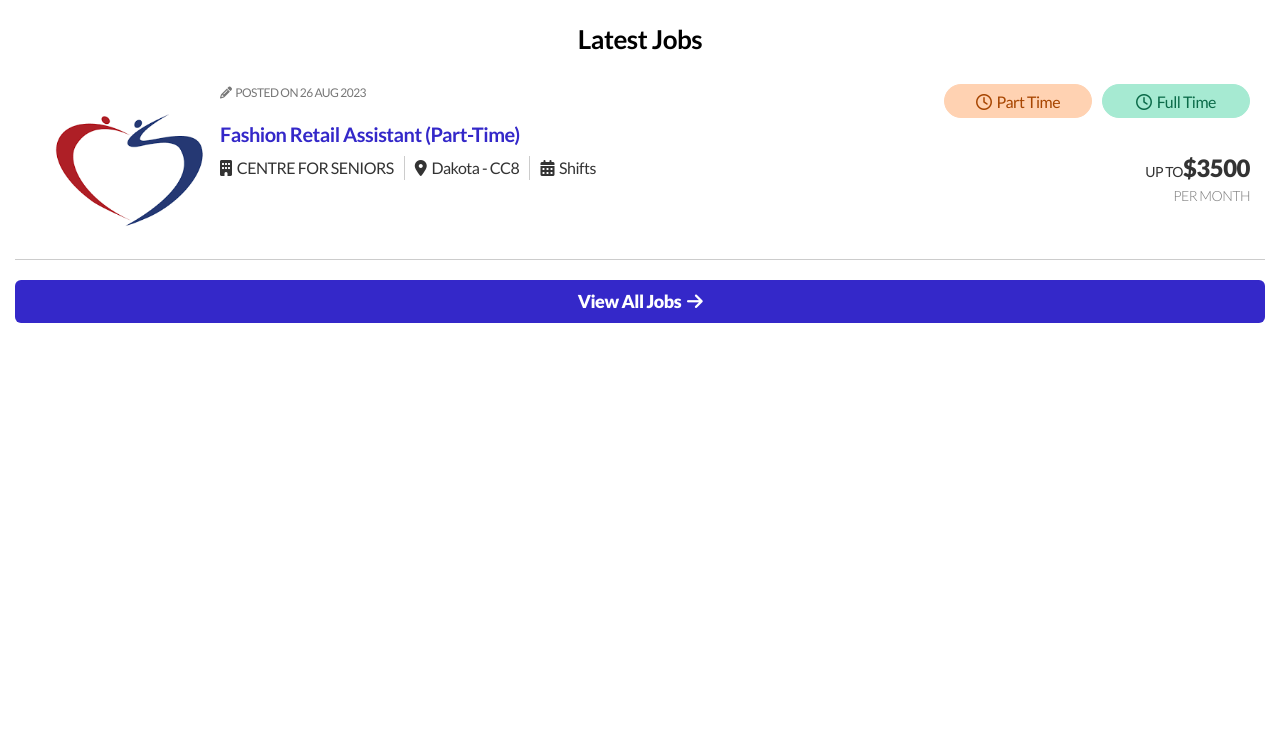
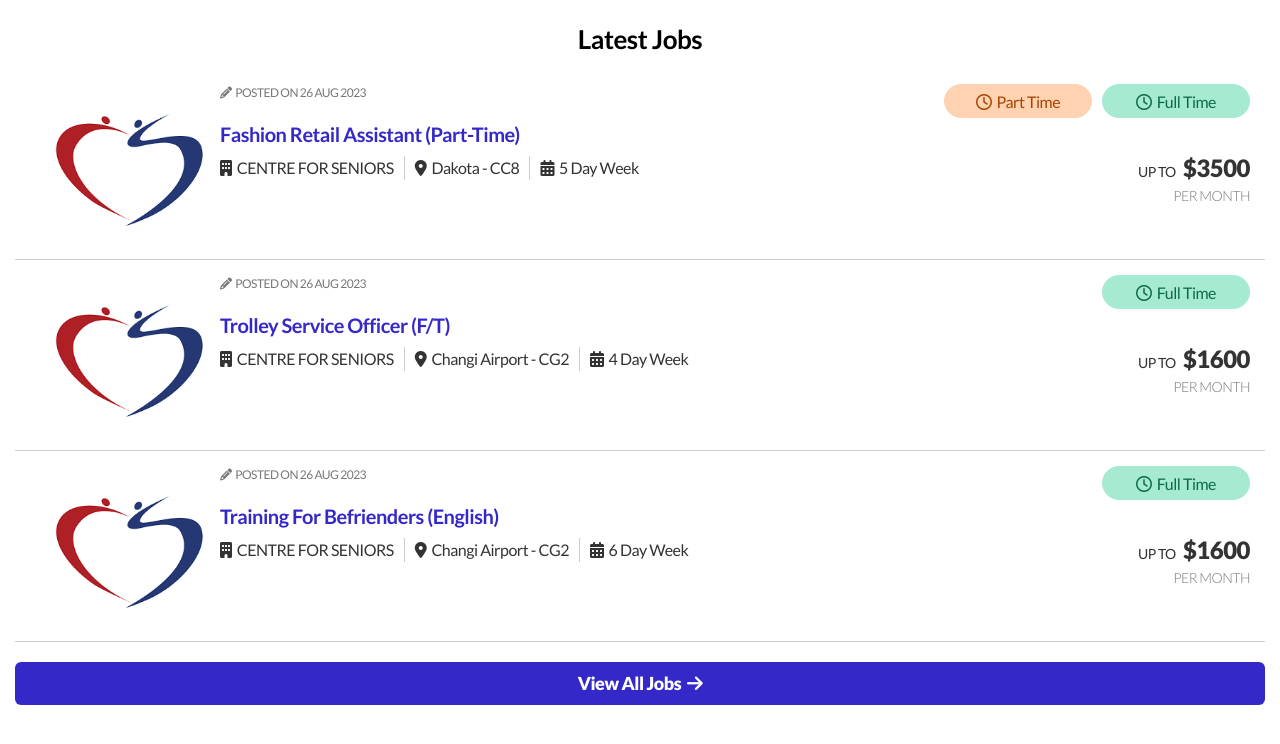
Before and after one commit to phr9000/seniorJob, a React (Create React App) app: page / in a window 1280 px wide. Shown: the top 744 px of the page. Built offline with nearby package versions, Linux system fonts and the light colour scheme.

Commit message:
+ latestList Comp - 컴포넌트 분리 및 데이터 구조화

```diff
--- a/src/components/Guide.tsx
+++ b/src/components/Guide.tsx
@@ -1,6 +1,12 @@
 /* eslint-disable */
 import {Link} from "react-router-dom";
 import React from "react";
+
+/* Import imgs */
+import imgs from "src/common/ImgDef";
+
+/* Import Component */
+import {JobItem} from 'src/components/LatestList';
 
 interface SecTitleProps {
   /**
@@ -21,7 +27,7 @@ export function SecTitle({title = "섹션제목"}: SecTitleProps) {
   );
 }
 
-export function BigBtn({title = " View All Jobs"}: BigBtnTitleProps) {
+export function BigBtn({title = "View All Jobs"}: BigBtnTitleProps) {
   return (
     <div className="big_btn">
       <a href="#none" title="페이지이동">
@@ -33,6 +39,7 @@ export function BigBtn({title = " View All Jobs"}: BigBtnTitleProps) {
 }
 
 const Guide: React.FC = () => {
+  // 가이드 모듈 타이틀에 대한 스타일
   const commonStyle = {
     fontWeight: '700',
     backgroundColor: 'yellow',
@@ -49,6 +56,19 @@ const Guide: React.FC = () => {
     textIndent: '60px',
   }
 
+  // Latest List Item에 대한 변수
+  const someJobData = {
+    thumb: imgs.thumb_01,
+    postedOn: "26 Aug 2023",
+    jobTypes: ["Part Time", "Full Time"],
+    title: "Fashion Retail Assistant (Part-Time)",
+    company: "CENTRE FOR SENIORS",
+    location: "Dakota - CC8",
+    calendar: "5 Day Week",
+    salary: "$3500",
+    period: "per month"
+  };
+
   return (
     <>
       <div style={{...commonStyle, ...fontSize30}}>[Guide Page]</div>
@@ -58,6 +78,10 @@ const Guide: React.FC = () => {
       <div style={{...commonStyle, ...fontSize20}}>[btn Big]</div>
       <BigBtn/>
 
+      <div style={{...commonStyle, ...fontSize20}}>[Latest List Item]</div>
+      <JobItem job={someJobData}/>
+
+
     </>
   );
 };
--- a/src/components/LatestList.tsx
+++ b/src/components/LatestList.tsx
@@ -11,69 +11,224 @@ import "src/components/latestList.scss";
 import {SecTitle} from 'src/components/Guide';
 import {BigBtn} from 'src/components/Guide';
 
+
+const jobList = [
+  {
+    thumb: imgs.thumb_01,
+    postedOn: "26 Aug 2023",
+    jobTypes: ["Part Time", "Full Time"],
+    title: "Fashion Retail Assistant (Part-Time)",
+    company: "CENTRE FOR SENIORS",
+    location: "Dakota - CC8",
+    calendar: "5 Day Week",
+    salary: "$3500",
+    period: "per month"
+  },
+  {
+    thumb: imgs.thumb_01,
+    postedOn: "26 Aug 2023",
+    jobTypes: ["Full Time"],
+    title: "Trolley Service Officer (F/T)",
+    company: "CENTRE FOR SENIORS",
+    location: "Changi Airport - CG2",
+    calendar: "4 Day Week",
+    salary: "$1600",
+    period: "per month"
+  },
+  {
+    thumb: imgs.thumb_01,
+    postedOn: "26 Aug 2023",
+    jobTypes: ["Full Time"],
+    title: "Training For Befrienders (English)",
+    company: "CENTRE FOR SENIORS",
+    location: "Changi Airport - CG2",
+    calendar: "6 Day Week",
+    salary: "$1600",
+    period: "per month"
+  }
+];
+
+export const JobItem: React.FC<{ job: typeof jobList[0] }> = ({job}) => (
+  <li className="sec_list">
+    <a href="#" className="add_links flex">
+      <div className="thumb_area shrink-0">
+        <img src={job.thumb} alt=""/>
+      </div>
+      <div className="text_area">
+        <div className="row flex justify-between">
+          <span className="posted_on">
+            <i className="fas fa-pencil-alt"></i>
+            &nbsp;&nbsp;Posted on {job.postedOn}
+          </span>
+          <div className="row flex items-center">
+            {job.jobTypes.map(type => (
+              <p className={`jobtype_${type.toLowerCase().replace(" ", "_")}`} key={type}>
+                <i className="far fa-clock"></i>
+                &nbsp;&nbsp;{type}
+              </p>
+            ))}
+          </div>
+        </div>
+        <div className="row course_desc">
+          <h3 className="job_tit">{job.title}</h3>
+          <div className="job_desc flex justify-between">
+            <ul className="flex align-center">
+              <li>
+                <span className="txt">
+                  <i className="fas fa-building"></i>
+                  &nbsp;&nbsp;{job.company}
+                </span>
+              </li>
+              <li>
+                <span className="txt">
+                  <i className="fas fa-map-marker-alt"></i>
+                  &nbsp;&nbsp;{job.location}
+                </span>
+              </li>
+              <li>
+                <span className="txt">
+                  <i className="fas fa-calendar-alt"></i>
+                  &nbsp;&nbsp;{job.calendar}
+                </span>
+              </li>
+            </ul>
+            <div className="row">
+              <div className="salary">UP TO <span className="data_salary">{job.salary}</span></div>
+              <div className="salperiod">{job.period}</div>
+            </div>
+          </div>
+        </div>
+      </div>
+    </a>
+  </li>
+);
+
 const LatestList: React.FC = () => {
   return (
 
     <section className="latestListComp">
       <div className="section_inner">
         <SecTitle title="Latest Jobs"/>
-        <div className="sec_list">
-          <a href="#" className="add_links flex">
-            <div className="thumb_area shrink-0">
-              <img src={imgs.thumb_01} alt=""/>
-            </div>
-            <div className="text_area">
-              <div className="row flex justify-between">
-                <span className="posted_on">
-                  <i className="fas fa-pencil-alt"></i>
-                  &nbsp;&nbsp;Posted on 26 Aug 2023
-                </span>
-                <div className="row flex items-center">
-                  <p className="jobtype_part">
-                    <i className="far fa-clock"></i>
-                    &nbsp;&nbsp;Part Time
-                  </p>
-                  <p className="jobtype_pull">
-                    <i className="far fa-clock"></i>
-                    &nbsp;&nbsp;Full Time
-                  </p>
-                </div>
-              </div>
-              <div className="row course_desc">
-                <h3 className="job_tit">Fashion Retail Assistant (Part-Time)</h3>
-                <div className="job_desc flex justify-between">
-                  <ul className="flex align-center">
-                    <li>
-                      <span className="txt">
-                        <i className="fas fa-building"></i>
-                        &nbsp;&nbsp;CENTRE FOR SENIORS
-                      </span>
-                    </li>
-                    <li>
-                      <span className="txt">
-                        <i className="fas fa-map-marker-alt"></i>
-                        &nbsp;&nbsp;Dakota - CC8
-                      </span>
-                    </li>
-                    <li>
-                      <span className="txt">
-                        <i className="fas fa-calendar-alt"></i>
-                        &nbsp;&nbsp;Shifts
-                      </span>
-                    </li>
-                  </ul>
-                  <div className="row">
-                    <div className="salary">
-                      UP TO
-                      <span className="data_salary">$3500</span>
-                    </div>
-                    <div className="salperiod">per month</div>
-                  </div>
-                </div>
-              </div>
-            </div>
-          </a>
-        </div>
+
+        {/* 컴포넌트 분리 및 데이터 구조화 */}
+        <ul>
+          {jobList.map(job => <JobItem job={job} key={job.title}/>)}
+        </ul>
+
+
+        {/* 기존 마크업 */}
+        {/*<ul>*/}
+        {/*  <li className="sec_list">*/}
+        {/*    <a href="#" className="add_links flex">*/}
+        {/*      <div className="thumb_area shrink-0">*/}
+        {/*        <img src={imgs.thumb_01} alt=""/>*/}
+        {/*      </div>*/}
+        {/*      <div className="text_area">*/}
+        {/*        <div className="row flex justify-between">*/}
+        {/*        <span className="posted_on">*/}
+        {/*          <i className="fas fa-pencil-alt"></i>*/}
+        {/*          &nbsp;&nbsp;Posted on 26 Aug 2023*/}
+        {/*        </span>*/}
+        {/*          <div className="row flex items-center">*/}
+        {/*            <p className="jobtype_part">*/}
+        {/*              <i className="far fa-clock"></i>*/}
+        {/*              &nbsp;&nbsp;Part Time*/}
+        {/*            </p>*/}
+        {/*            <p className="jobtype_pull">*/}
+        {/*              <i className="far fa-clock"></i>*/}
+        {/*              &nbsp;&nbsp;Full Time*/}
+        {/*            </p>*/}
+        {/*          </div>*/}
+        {/*        </div>*/}
+        {/*        <div className="row course_desc">*/}
+        {/*          <h3 className="job_tit">Fashion Retail Assistant (Part-Time)</h3>*/}
+        {/*          <div className="job_desc flex justify-between">*/}
+        {/*            <ul className="flex align-center">*/}
+        {/*              <li>*/}
+        {/*              <span className="txt">*/}
+        {/*                <i className="fas fa-building"></i>*/}
+        {/*                &nbsp;&nbsp;CENTRE FOR SENIORS*/}
+        {/*              </span>*/}
+        {/*              </li>*/}
+        {/*              <li>*/}
+        {/*              <span className="txt">*/}
+        {/*                <i className="fas fa-map-marker-alt"></i>*/}
+        {/*                &nbsp;&nbsp;Dakota - CC8*/}
+        {/*              </span>*/}
+        {/*              </li>*/}
+        {/*              <li>*/}
+        {/*              <span className="txt">*/}
+        {/*                <i className="fas fa-calendar-alt"></i>*/}
+        {/*                &nbsp;&nbsp;Shifts*/}
+        {/*              </span>*/}
+        {/*              </li>*/}
+        {/*            </ul>*/}
+        {/*            <div className="row">*/}
+        {/*              <div className="salary">*/}
+        {/*                UP TO*/}
+        {/*                <span className="data_salary">$3500</span>*/}
+        {/*              </div>*/}
+        {/*              <div className="salperiod">per month</div>*/}
+        {/*            </div>*/}
+        {/*          </div>*/}
+        {/*        </div>*/}
+        {/*      </div>*/}
+        {/*    </a>*/}
+        {/*  </li>*/}
+        {/*  <li className="sec_list">*/}
+        {/*    <a href="#" className="add_links flex">*/}
+        {/*      <div className="thumb_area shrink-0">*/}
+        {/*        <img src={imgs.thumb_01} alt=""/>*/}
+        {/*      </div>*/}
+        {/*      <div className="text_area">*/}
+        {/*        <div className="row flex justify-between">*/}
+        {/*        <span className="posted_on">*/}
+        {/*          <i className="fas fa-pencil-alt"></i>*/}
+        {/*          &nbsp;&nbsp;Posted on 26 Aug 2023*/}
+        {/*        </span>*/}
+        {/*          <div className="row flex items-center">*/}
+        {/*            <p className="jobtype_pull">*/}
+        {/*              <i className="far fa-clock"></i>*/}
+        {/*              &nbsp;&nbsp;Full Time*/}
+        {/*            </p>*/}
+        {/*          </div>*/}
+        {/*        </div>*/}
+        {/*        <div className="row course_desc">*/}
+        {/*          <h3 className="job_tit">Trolley Service Officer (F/T)</h3>*/}
+        {/*          <div className="job_desc flex justify-between">*/}
+        {/*            <ul className="flex align-center">*/}
+        {/*              <li>*/}
+        {/*              <span className="txt">*/}
+        {/*                <i className="fas fa-building"></i>*/}
+        {/*                &nbsp;&nbsp;CENTRE FOR SENIORS*/}
+        {/*              </span>*/}
+        {/*              </li>*/}
+        {/*              <li>*/}
+        {/*              <span className="txt">*/}
+        {/*                <i className="fas fa-map-marker-alt"></i>*/}
+        {/*                &nbsp;&nbsp;Changi Airport - CG2*/}
+        {/*              </span>*/}
+        {/*              </li>*/}
+        {/*              <li>*/}
+        {/*              <span className="txt">*/}
+        {/*                <i className="fas fa-calendar-alt"></i>*/}
+        {/*                &nbsp;&nbsp;Shifts*/}
+        {/*              </span>*/}
+        {/*              </li>*/}
+        {/*            </ul>*/}
+        {/*            <div className="row">*/}
+        {/*              <div className="salary">*/}
+        {/*                UP TO*/}
+        {/*                <span className="data_salary">$1600</span>*/}
+        {/*              </div>*/}
+        {/*              <div className="salperiod">per month</div>*/}
+        {/*            </div>*/}
+        {/*          </div>*/}
+        {/*        </div>*/}
+        {/*      </div>*/}
+        {/*    </a>*/}
+        {/*  </li>*/}
+        {/*</ul>*/}
         <BigBtn title="View All Jobs"/>
       </div>
     </section>
--- a/src/components/latestList.scss
+++ b/src/components/latestList.scss
@@ -58,7 +58,7 @@
         }
       }
 
-      .jobtype_part {
+      .jobtype_part_time {
         max-width: 100%;
         width: 148px;
         height: 34px;
@@ -92,8 +92,8 @@
 
       }
 
-      .jobtype_pull {
-        @extend .jobtype_part;
+      .jobtype_full_time {
+        @extend .jobtype_part_time;
         background-color: #a6ead2;
         color: #0b6b49;
         border: 1px solid #a6ead2;
@@ -166,6 +166,7 @@
             .data_salary {
               font-size: 2.4rem;
               font-weight: 900;
+              margin-left: 5px;
               @include tablet_m {
                 display: block;
               }
```
